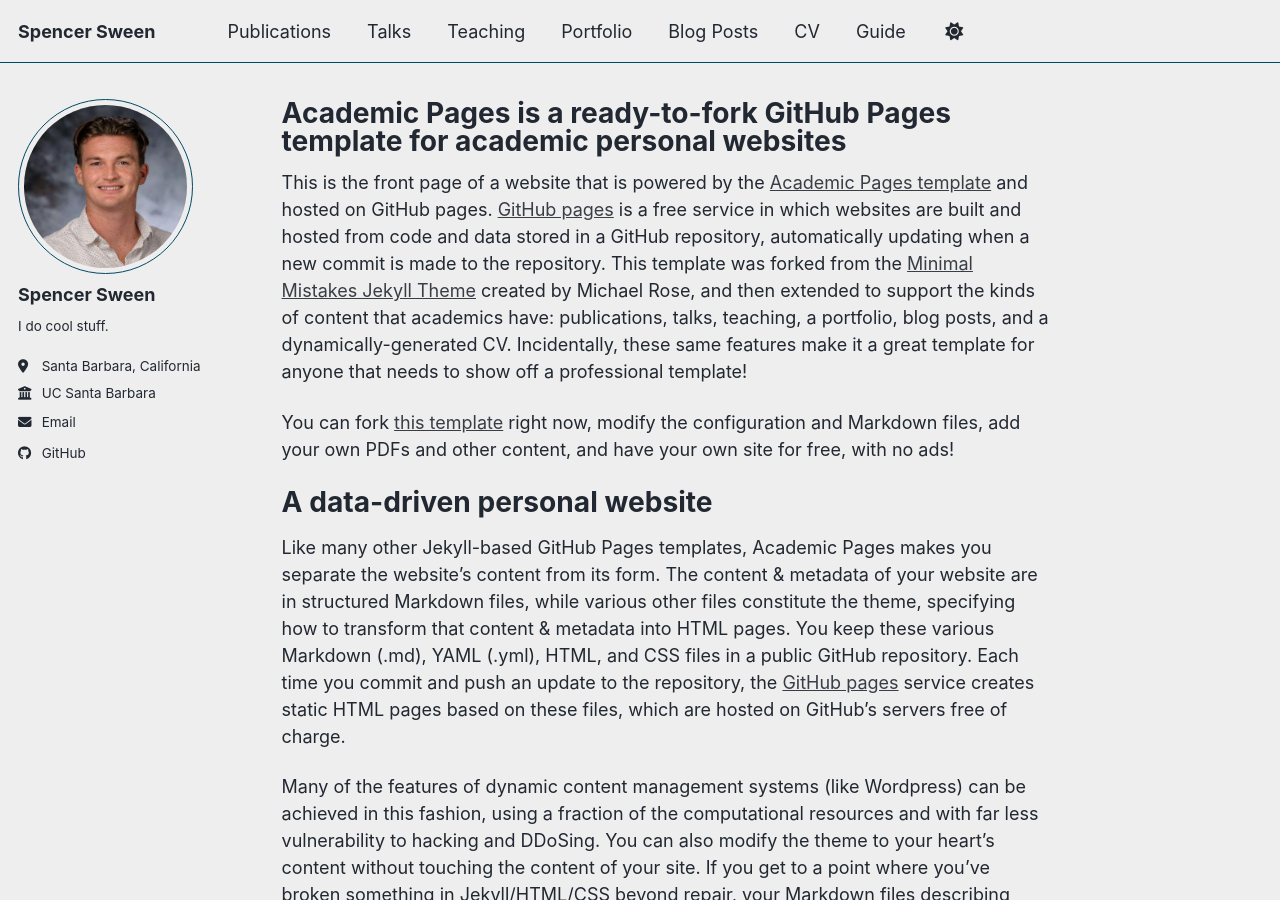
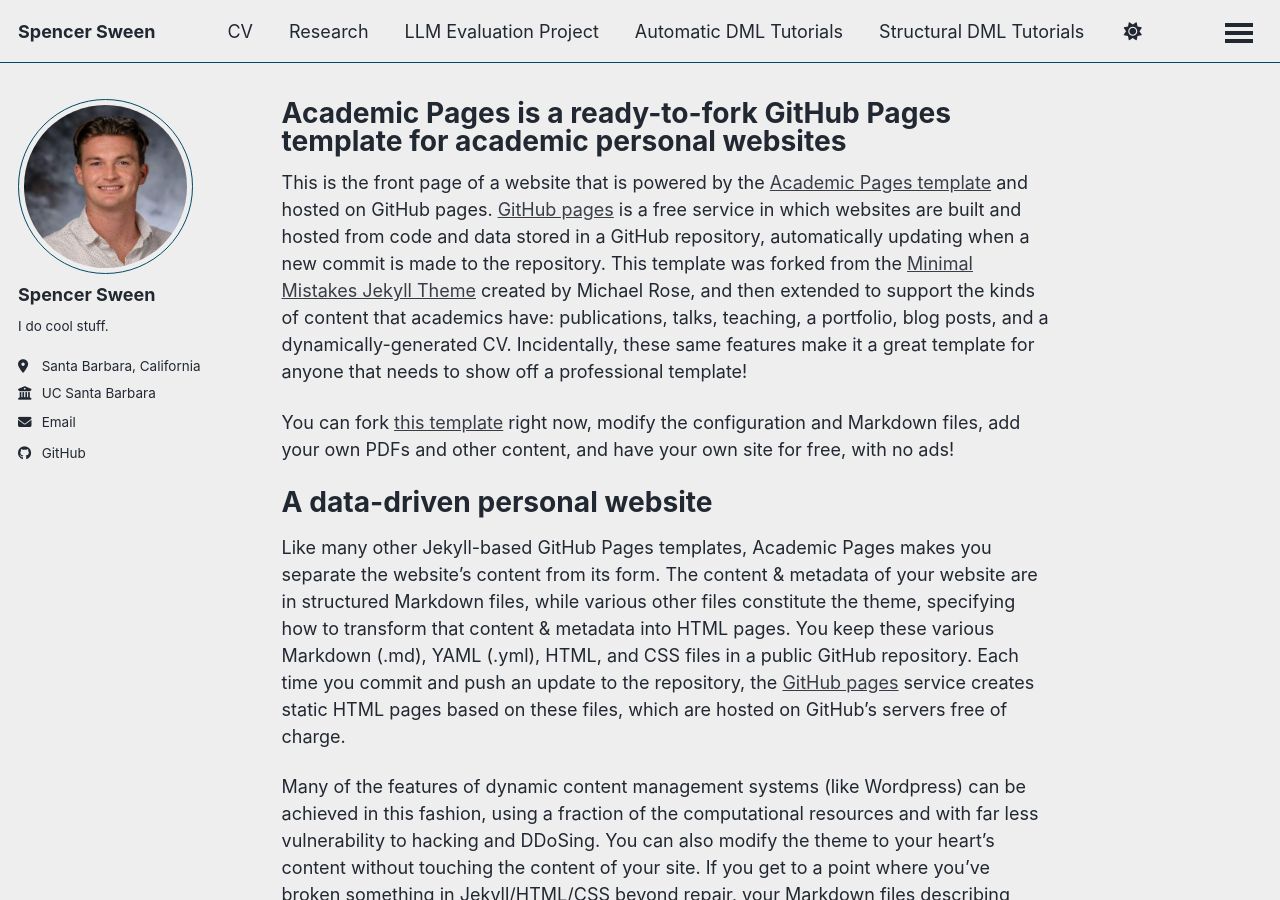
Before and after one commit to spencersween/spencersween.github.io, a Jekyll site: the page built from _pages/about.md, in a window 1280 px wide and 900 px high. Built offline with Jekyll 4.4.1, drawn with Linux system fonts in a browser that asks for light colours; a script bundle is joined from its source files by our own code; library files that are not in the unit come from our copies.

Commit message:
Update navigation links in navigation.yml

```diff
--- a/_data/navigation.yml
+++ b/_data/navigation.yml
@@ -8,26 +8,26 @@
 #      Markdown formatted page while the second is generated using JSON.
 
 main:
-  - title: "Publications"
-    url: /publications/
+  - title: "CV"
+    url: /cv/
 
-  - title: "Talks"
-    url: /talks/
+  - title: "Research"
+    url: /research/
+
+  - title: "LLM Evaluation Project"
+    url: /llmevalulationproject/
+
+  - title: "Automatic DML Tutorials"
+    url: /automaticdml/
+
+  - title: "Structural DML Tutorials"
+    url: /structuraldml/
 
   - title: "Teaching"
     url: /teaching/
 
-  - title: "Portfolio"
-    url: /portfolio/
+  - title: "Software"
+    url: /software/
 
   - title: "Blog Posts"
     url: /year-archive/
-
-  - title: "CV"
-    url: /cv/
-
-  # - title: "CV"
-  #   url: /cv-json/
-
-  - title: "Guide"
-    url: /markdown/
```
